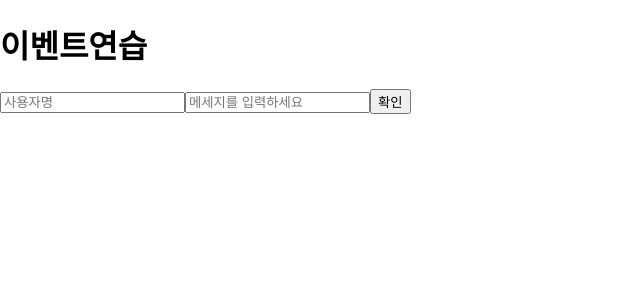
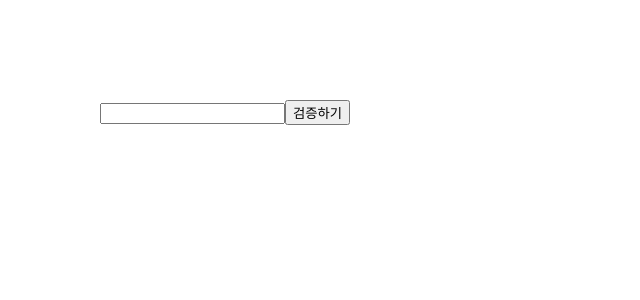
Before and after one commit to thejsw/JSstudy, a React (Create React App) app in the folder JSstudy/React/ReactVelopert/hello-react/: page / in a window 1280 px wide. Shown: the top 300 px of the page, without its empty margins (0-640 px from the left). Built offline with nearby package versions, Linux system fonts and the light colour scheme.

Commit message:
React Velopert - ref - 클래스형 컴포넌트의 state로 비밀번호 체크 기능 구현

```diff
--- a/JSstudy/React/ReactVelopert/hello-react/src/App.css
+++ b/JSstudy/React/ReactVelopert/hello-react/src/App.css
@@ -22,3 +22,10 @@
   height: 50px;
   width: 100px;
 }
+
+.success {
+  background-color: lightgreen;
+}
+.faliure {
+  background-color: lightcoral;
+}
--- a/JSstudy/React/ReactVelopert/hello-react/src/App.js
+++ b/JSstudy/React/ReactVelopert/hello-react/src/App.js
@@ -1,7 +1,10 @@
-import EventPractice from "./study/ch4_EventPractice";
+import { Component } from "react";
+import ValidationSample from "./study/ch5_ValidationSample.js";
 
-const App = () => {
-  return <EventPractice />;
-};
+class App extends Component {
+  render() {
+    return <ValidationSample />;
+  }
+}
 
 export default App;
--- /dev/null
+++ b/JSstudy/React/ReactVelopert/hello-react/src/study/ch5_ValidationSample.js
@@ -0,0 +1,45 @@
+import { Component } from "react";
+import "./../App.css";
+
+class ValidationSample extends Component {
+  state = {
+    password: "",
+    clicked: false,
+    validated: false,
+  };
+
+  handleChange = (e) => {
+    this.setState({
+      password: e.target.value,
+    });
+  };
+
+  handleButtonClick = () => {
+    this.setState({
+      clicked: true,
+      validated: this.state.password === "0000",
+    });
+  };
+
+  render() {
+    return (
+      <div>
+        <input
+          type="password"
+          value={this.state.password}
+          onChange={this.handleChange}
+          className={
+            this.state.clicked
+              ? this.state.validated
+                ? "success"
+                : "faliure"
+              : ""
+          }
+        ></input>
+        <button onClick={this.handleButtonClick}>검증하기</button>
+      </div>
+    );
+  }
+}
+
+export default ValidationSample;
```
